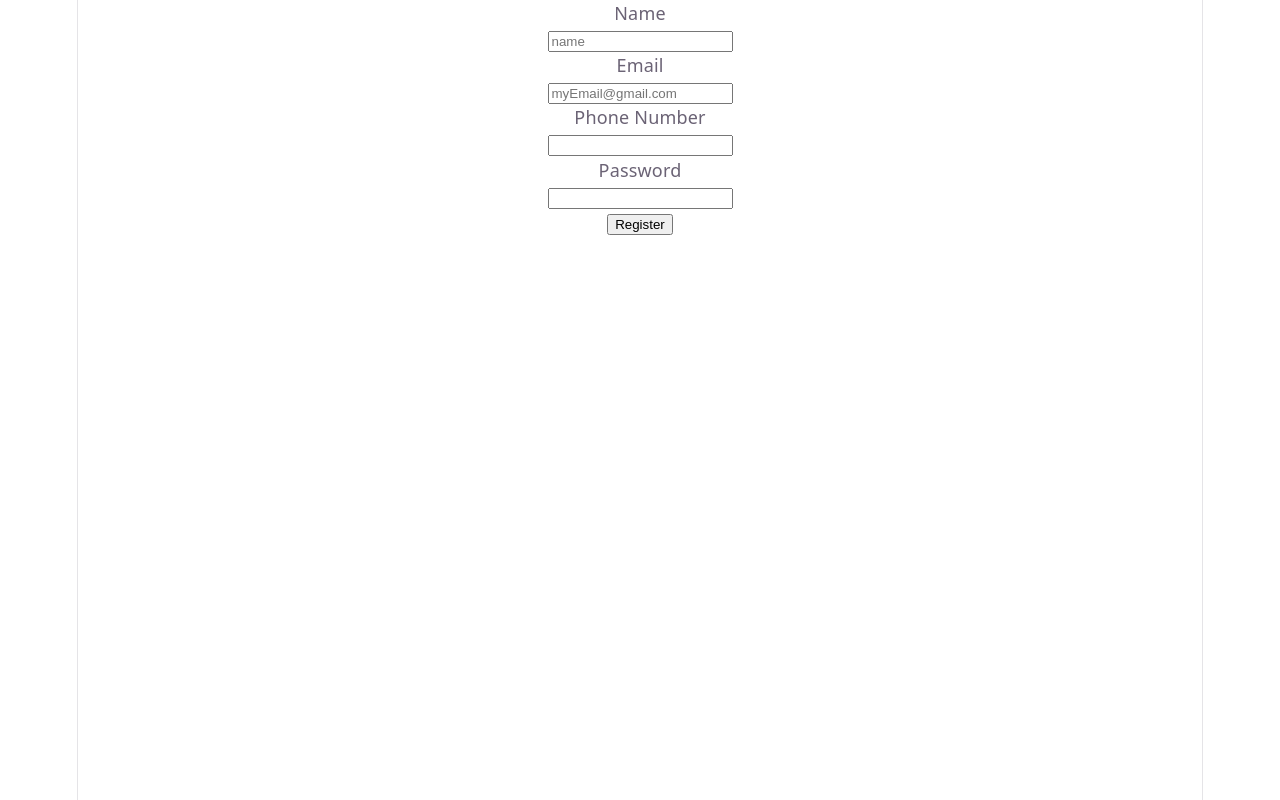
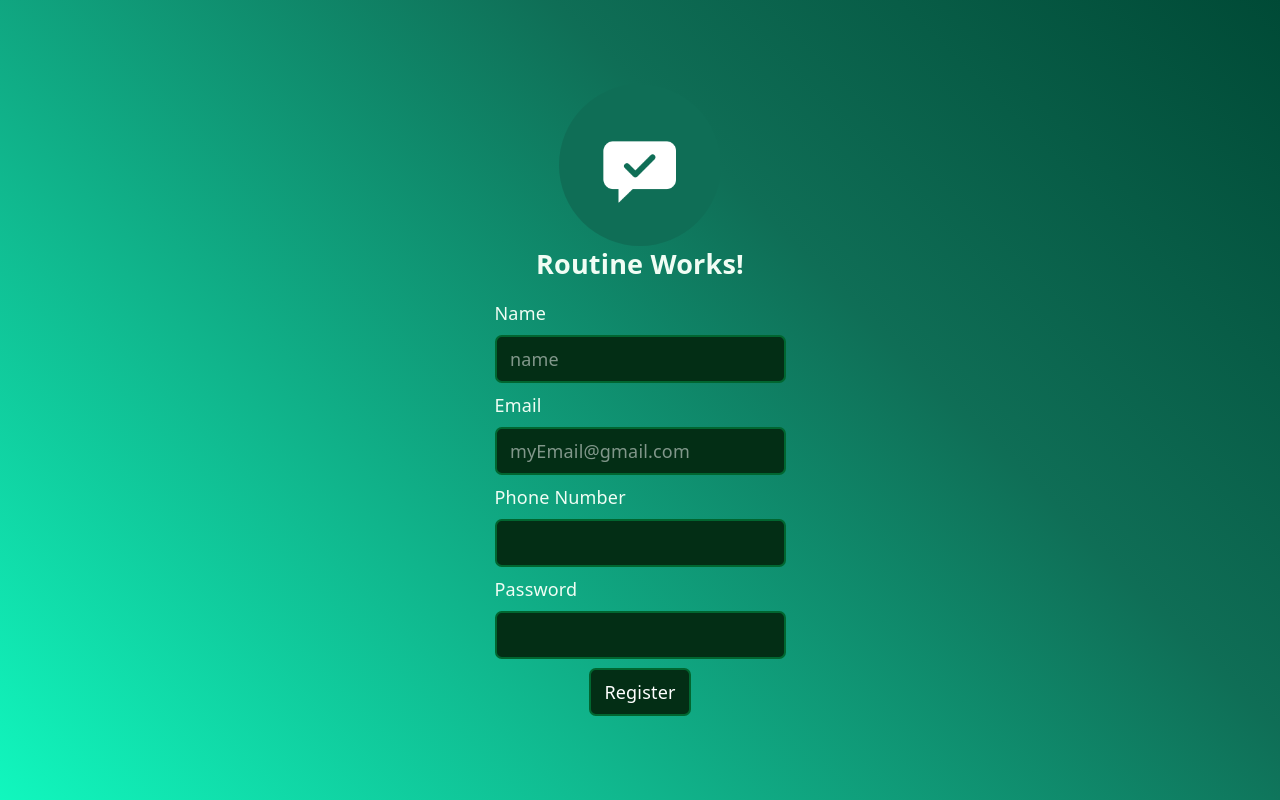
Before and after one commit to Pencils0101001101001010/routine_work, a React (Vite) app in the folder client/: page /register in a window 1280 px wide. Built offline with nearby package versions, Linux system fonts and the light colour scheme; no server answers.

Commit message:
Set styles for register page

```diff
--- a/client/index.html
+++ b/client/index.html
@@ -5,7 +5,7 @@
     <link rel="icon" type="image/png" href="/favicon-32x32.png" />
     <link rel="apple-touch-icon" href="/apple-touch-icon.png" />
     <meta name="viewport" content="width=device-width, initial-scale=1.0" />
-    <title>RoutineWork</title>
+    <title>RoutineWorks</title>
     <meta
       name="description"
       content="Job alerts and routine tracking for job seekers, delivered via WhatsApp"
--- a/client/package.json
+++ b/client/package.json
@@ -10,11 +10,13 @@
     "preview": "vite preview"
   },
   "dependencies": {
+    "@tailwindcss/vite": "^4.3.3",
     "axios": "^1.20.0",
     "react": "^19.2.8",
     "react-dom": "^19.2.8",
     "react-hot-toast": "^2.6.0",
-    "react-router-dom": "^7.18.4"
+    "react-router-dom": "^7.18.4",
+    "tailwindcss": "^4.3.3"
   },
   "devDependencies": {
     "@babel/core": "^7.29.7",
--- a/client/src/App.tsx
+++ b/client/src/App.tsx
@@ -7,6 +7,7 @@ import LandingPage from "./components/LandingPage";
 
 function App() {
   return (
+    <div>
       <BrowserRouter>
         <AuthProvider>
           <Toaster position="top-right" />
@@ -17,6 +18,7 @@ function App() {
           </Routes>
         </AuthProvider>
       </BrowserRouter>
+    </div>
   );
 }
 
--- a/client/src/components/(auth)/RegisterPage.tsx
+++ b/client/src/components/(auth)/RegisterPage.tsx
@@ -6,6 +6,7 @@ import AuthButton from "../(reusable)/Button";
 import { toast } from "react-hot-toast";
 import type { AxiosError } from "axios";
 import { useNavigate } from "react-router-dom";
+import logo from "../../../public/maskable-icon-512x512.png";
 
 export default function RegisterPage() {
   const [isRegistering, setIsRegistering] = useState(false);
@@ -21,8 +22,6 @@ export default function RegisterPage() {
   const handleChange = (e: React.ChangeEvent<HTMLInputElement>) => {
     const { name, value } = e.target;
 
-    // console.log(`Name: ${name} Value: ${value}`);
-
     setFormData((prev) => ({
       ...prev,
       [name]: value,
@@ -33,9 +32,6 @@ export default function RegisterPage() {
     e.preventDefault();
     setIsRegistering(true);
     try {
-      if (!formData.name || formData.name) {
-        // handle response here?
-      }
       await toast.promise(
         register(
           formData.name,
@@ -61,7 +57,17 @@ export default function RegisterPage() {
   };
 
   return (
-    <form onSubmit={handleSubmit}>
+    <form
+      onSubmit={handleSubmit}
+      className="flex flex-col items-center justify-center h-screen text-green-50"
+    >
+      <img
+        src={logo}
+        alt="Routine Works logo"
+        className="w-36 h-36 rounded-full"
+      />
+      <p className="text-2xl mb-4  font-extrabold  ">Routine Works!</p>
+
       <InputFields
         type="text"
         name="name"
@@ -80,7 +86,6 @@ export default function RegisterPage() {
         value={formData.email}
         required
       />
-
       <InputFields
         type="tel"
         name="whatsapp_number"
@@ -89,7 +94,6 @@ export default function RegisterPage() {
         value={formData.whatsapp_number}
         required
       />
-
       <InputFields
         type="password"
         name="password"
@@ -99,7 +103,11 @@ export default function RegisterPage() {
         required
       />
 
-      <AuthButton type="submit" disabled={isRegistering}>
+      <AuthButton
+        type="submit"
+        disabled={isRegistering}
+        isSubmitting={isRegistering}
+      >
         {isRegistering ? "Registering..." : "Register"}
       </AuthButton>
     </form>
--- a/client/src/components/(reusable)/Button.tsx
+++ b/client/src/components/(reusable)/Button.tsx
@@ -2,15 +2,25 @@ import type { ButtonHTMLAttributes } from "react";
 
 interface ButtonProps extends ButtonHTMLAttributes<HTMLButtonElement> {
   children: string;
+  isSubmitting?: boolean;
 }
 
 export default function AuthButton({
   children,
   type = "button",
+  isSubmitting,
   ...props
 }: ButtonProps) {
   return (
-    <button type={type} className="" {...props}>
+    <button
+      type={type}
+      className={
+        isSubmitting
+          ? "rounded-md border-2 border-green-80/70 bg-green-950/70  px-3 py-2 text-white "
+          : "rounded-md border-2 border-green-800 bg-green-950  px-3 py-2 text-white hover:border-green-400 hover:ring-green-400/40 hover:shadow-2xl"
+      }
+      {...props}
+    >
       {children}
     </button>
   );
--- a/client/src/components/(reusable)/InputFields.tsx
+++ b/client/src/components/(reusable)/InputFields.tsx
@@ -11,10 +11,14 @@ export default function InputFields({
   ...props
 }: InputProps) {
   return (
-    <div>
-      <label>{inputLabel}</label>
+    <div className="flex flex-col gap-2">
+      <label className="text-1xl text-start">{inputLabel}</label>
       <p>
-        <input placeholder={inputPlaceholder} {...props} />
+        <input
+          className="rounded-md border-2 border-green-800 bg-green-950 mb-2 px-3 py-2 text-white focus:border-green-400 focus:outline-hidden focus:ring-2 focus:ring-green-400/40 focus:zoom-110 focus:shadow-2xl focus:mb-4  "
+          placeholder={inputPlaceholder}
+          {...props}
+        />
       </p>
     </div>
   );
--- a/client/src/index.css
+++ b/client/src/index.css
@@ -1,15 +1,7 @@
+@import "tailwindcss";
+
 :root {
-  --text: #6b6375;
-  --text-h: #08060d;
-  --bg: #fff;
-  --border: #e5e4e7;
-  --code-bg: #f4f3ec;
-  --accent: #aa3bff;
-  --accent-bg: rgba(170, 59, 255, 0.1);
-  --accent-border: rgba(170, 59, 255, 0.5);
-  --social-bg: rgba(244, 243, 236, 0.5);
-  --shadow:
-    rgba(0, 0, 0, 0.1) 0 10px 15px -3px, rgba(0, 0, 0, 0.05) 0 4px 6px -2px;
+  --bg: #1c4426;
 
   --sans: system-ui, "Segoe UI", Roboto, sans-serif;
   --heading: system-ui, "Segoe UI", Roboto, sans-serif;
@@ -19,7 +11,13 @@
   letter-spacing: 0.18px;
   color-scheme: light dark;
   color: var(--text);
-  background: var(--bg);
+  background: #020024;
+  background: linear-gradient(
+    225deg,
+    rgb(0, 74, 54) 0%,
+    rgb(15, 110, 86) 35%,
+    rgb(17, 247, 190) 100%
+  );
   font-synthesis: none;
   text-rendering: optimizeLegibility;
   -webkit-font-smoothing: antialiased;
@@ -29,68 +27,3 @@
     font-size: 16px;
   }
 }
-
-@media (prefers-color-scheme: dark) {
-  :root {
-    --text: #9ca3af;
-    --text-h: #f3f4f6;
-    --bg: #16171d;
-    --border: #2e303a;
-    --code-bg: #1f2028;
-    --accent: #c084fc;
-    --accent-bg: rgba(192, 132, 252, 0.15);
-    --accent-border: rgba(192, 132, 252, 0.5);
-    --social-bg: rgba(47, 48, 58, 0.5);
-    --shadow:
-      rgba(0, 0, 0, 0.4) 0 10px 15px -3px, rgba(0, 0, 0, 0.25) 0 4px 6px -2px;
-  }
-
-  #social .button-icon {
-    filter: invert(1) brightness(2);
-  }
-}
-
-#root {
-  width: 1126px;
-  max-width: 100%;
-  margin: 0 auto;
-  text-align: center;
-  border-inline: 1px solid var(--border);
-  min-height: 100svh;
-  display: flex;
-  flex-direction: column;
-  box-sizing: border-box;
-}
-
-body {
-  margin: 0;
-}
-
-h1,
-h2 {
-  font-family: var(--heading);
-  font-weight: 500;
-  color: var(--text-h);
-}
-
-h1 {
-  font-size: 56px;
-  letter-spacing: -1.68px;
-  margin: 32px 0;
-  @media (max-width: 1024px) {
-    font-size: 36px;
-    margin: 20px 0;
-  }
-}
-h2 {
-  font-size: 24px;
-  line-height: 118%;
-  letter-spacing: -0.24px;
-  margin: 0 0 8px;
-  @media (max-width: 1024px) {
-    font-size: 20px;
-  }
-}
-p {
-  margin: 0;
-}
--- a/client/vite.config.ts
+++ b/client/vite.config.ts
@@ -2,10 +2,11 @@ import react, { reactCompilerPreset } from "@vitejs/plugin-react";
 import babel from "@rolldown/plugin-babel";
 import { defineConfig } from "vite";
 import { VitePWA } from "vite-plugin-pwa";
-// https://vite.dev/config/
+import tailwindcss from "@tailwindcss/vite";
 export default defineConfig({
   plugins: [
     react(),
+    tailwindcss(),
     babel({ presets: [reactCompilerPreset()] }),
     VitePWA({
       registerType: "autoUpdate",
```
Also changed, not shown: 2 other files (tests, documents, lock files or other folders). Lines whose indentation alone changed are shown as unchanged.
